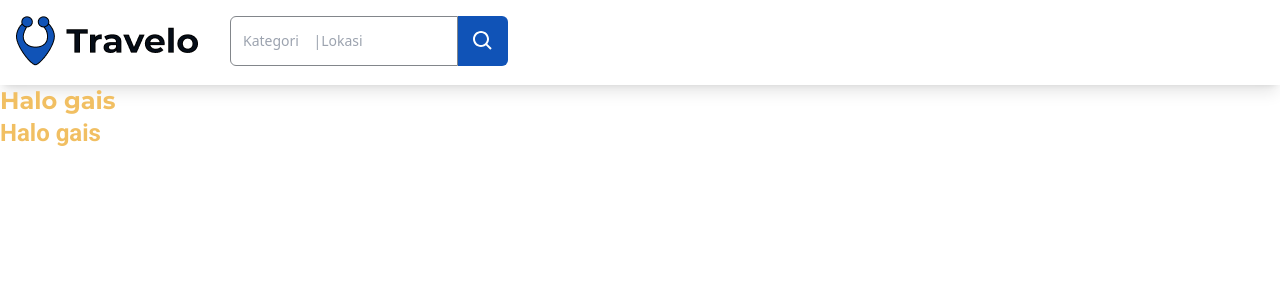
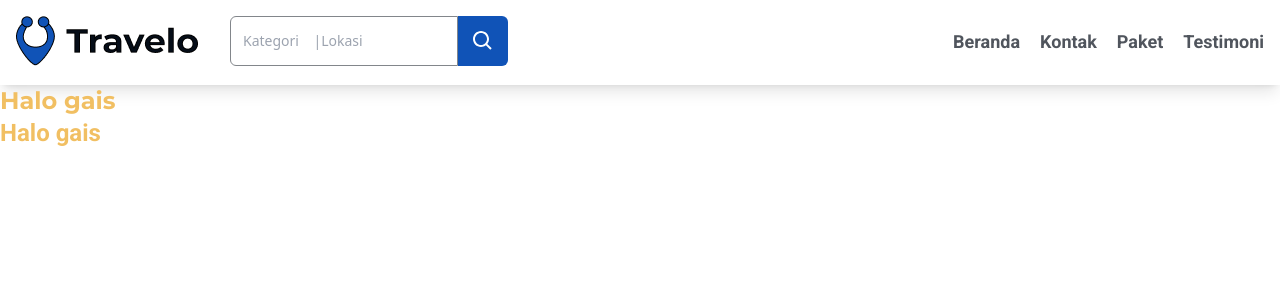
Before and after one commit to andrky/travelo-frontend, a Next.js app: page / in a window 1280 px wide. Shown: the top 300 px of the page. Built offline with nearby package versions, Linux system fonts and the light colour scheme.

Commit message:
nav component

```diff
--- /dev/null
+++ b/app/components/Header/Nav/nav.tsx
@@ -0,0 +1,23 @@
+import Link from 'next/link';
+
+const Nav = () => {
+	return (
+		// Nav
+		<nav className="flex items-center gap-5">
+			<Link href="/" className="text-heading-4 text-gray-70 font-robo font-bold">
+				Beranda
+			</Link>
+			<Link href="/" className="text-heading-4 text-gray-70 font-robo font-bold">
+				Kontak
+			</Link>
+			<Link href="/" className="text-heading-4 text-gray-70 font-robo font-bold">
+				Paket
+			</Link>
+			<Link href="/" className="text-heading-4 text-gray-70 font-robo font-bold">
+				Testimoni
+			</Link>
+		</nav>
+	);
+};
+
+export default Nav;
--- a/app/components/Header/header.tsx
+++ b/app/components/Header/header.tsx
@@ -2,6 +2,7 @@ import Image from 'next/image';
 
 import Container from '../Container/container';
 import Search from './Search/search';
+import Nav from './Nav/nav';
 
 import traveloLogo from '../../../public/assets/travelo-logo-header.png';
 
@@ -14,6 +15,9 @@ const Header = () => {
 						<Image src={traveloLogo} alt="Travelo Logo" placeholder="blur" height="48" width="182" />
 						<Search />
 					</div>
+					<div className="flex">
+						<Nav />
+					</div>
 				</div>
 			</Container>
 		</header>
```
